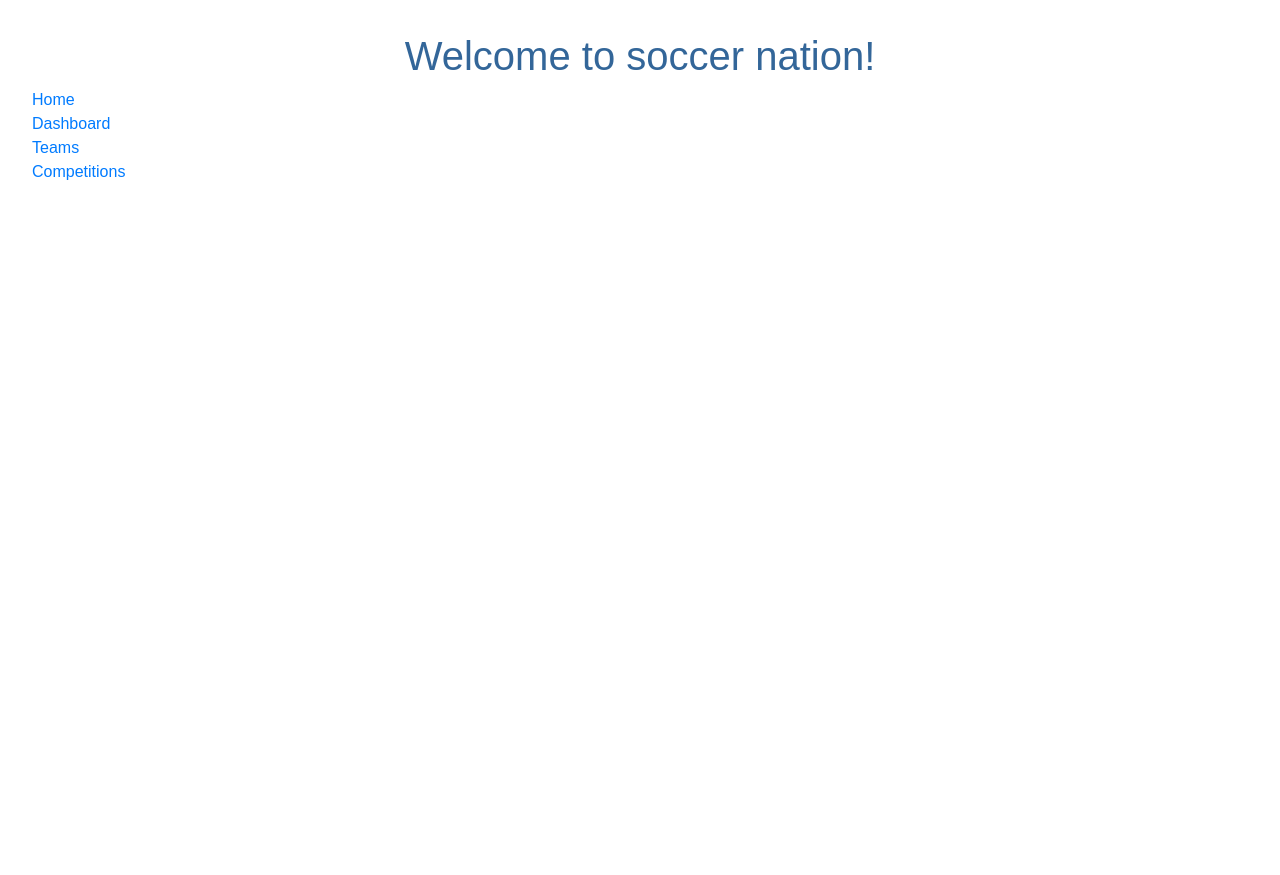
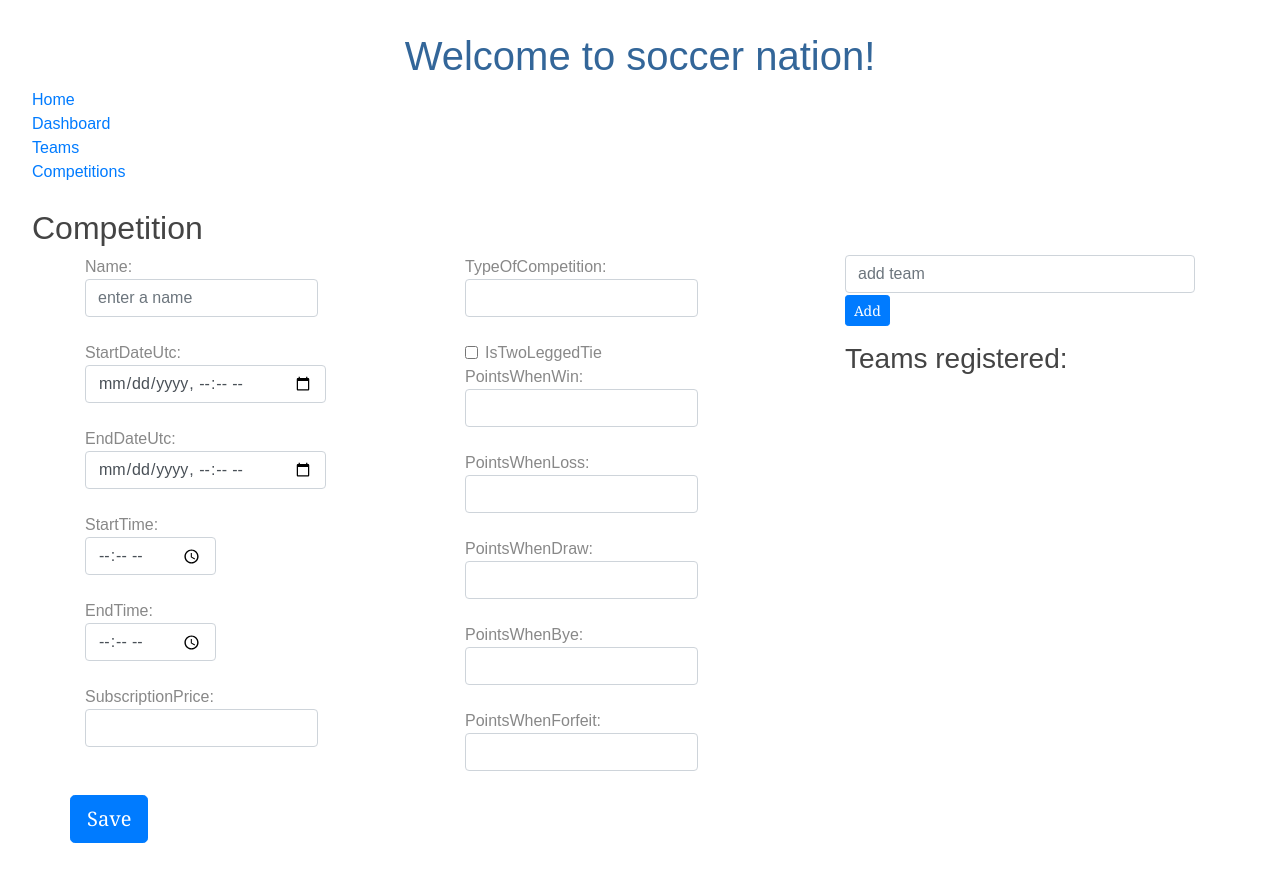
Before and after one commit to rogerhival/soccernation-web, an Angular app: page /competition/add in a window 1280 px wide. Before the commit the page ends 800 px from the top, so only its background shows below. Built offline with nearby package versions, Linux system fonts and the light colour scheme; no server answers.

Commit message:
add competition

```diff
--- a/src/app/app-routing.module.ts
+++ b/src/app/app-routing.module.ts
@@ -14,12 +14,13 @@ const routes: Routes = [
   { path: 'team', component: TeamDetailComponent },
   { path: 'team/:id', component: TeamDetailComponent },
   { path: 'competitions', component: CompetitionComponent },
+  { path: 'competition/add', component: CompetitionFormComponent },
   { path: 'competition/:id', component: CompetitionDetailComponent },
   { path: 'competition/:id/edit', component: CompetitionFormComponent },
+  { path: 'competitionOverview/:idCompetition', component: CompetitionOverviewComponent },
   { path: 'standings/:idCompetition', component: StandingsComponent },
   { path: 'company', component: CompanyComponent },
   { path: 'fixtureGenerate/:idCompetition', component: FixtureGenerateComponent },
-  { path: 'competitionOverview/:idCompetition', component: CompetitionOverviewComponent },
 ];
 
 @NgModule({
--- a/src/app/pages/competition/competition-form/competition-form.component.html
+++ b/src/app/pages/competition/competition-form/competition-form.component.html
@@ -95,6 +95,6 @@
     </div>
   </div>
   <div class="row">
-      <button class="btn btn-primary btn-lg" (click)="putCompetition()">Save</button>
+      <button class="btn btn-primary btn-lg" (click)="saveEditCompetition()">Save</button>
   </div>
 </div>
--- a/src/app/pages/competition/competition-form/competition-form.component.ts
+++ b/src/app/pages/competition/competition-form/competition-form.component.ts
@@ -23,16 +23,12 @@ export class CompetitionFormComponent implements OnInit {
 
   getCompetition() {
     this.route.params.subscribe(params => {
-      console.log(params);
       if (params['id']) {
         this.getCompetitionById(params['id']);
       }
-    });
-  }
-
-  getTeams(competitionId: any) {
-    this.competitionService.getTeams(competitionId).subscribe(data => {
-      this.teams = data;
+      else {
+        this.competition = { };
+      }
     });
   }
 
@@ -46,10 +42,23 @@ export class CompetitionFormComponent implements OnInit {
       });
   }
 
-  putCompetition() {
-    this.competitionService.putCompetition(this.competition.id, this.competition)
-      .subscribe((t) => {
-        this.location.back();
-      })
+  getTeams(competitionId: any) {
+    this.competitionService.getTeams(competitionId).subscribe(data => {
+      this.teams = data;
+    });
+  }
+
+  saveEditCompetition() {
+    if (this.competition.id) {
+      this.competitionService.updateCompetition(this.competition.id, this.competition)
+        .subscribe((t) => {
+          this.location.back();
+        });
+    } else {
+      this.competitionService.addCompetition(this.competition)
+        .subscribe((t) => {
+          this.location.back();
+        });
+    }
   }
 }
--- a/src/app/pages/competition/competition.component.html
+++ b/src/app/pages/competition/competition.component.html
@@ -7,5 +7,7 @@
     ->
     <button class="btn btn-primary btn-lg" (click)="onEditCompetition(comp.id)">Edit</button>
   </li>
-
 </ul>
+<div class="container">
+  <a class="btn btn-large btn-primary" routerLink="/competition/add" role="button">Create new competition</a>
+</div>
--- a/src/app/pages/index.ts
+++ b/src/app/pages/index.ts
@@ -6,7 +6,7 @@ export { UserComponent } from '../pages/user/user.component';
 export { CompetitionComponent } from '../pages/competition/competition.component';
 export { CompetitionDetailComponent } from '../pages/competition/competition-detail/competition-detail.component';
 export { CompetitionFormComponent } from '../pages/competition/competition-form/competition-form.component';
+export { CompetitionOverviewComponent } from '../pages/competition/competition-overview/competition-overview.component';
 export { StandingsComponent } from '../pages/standings/standings.component';
 export { CompanyComponent } from '../pages/company/company.component';
 export { FixtureGenerateComponent } from '../pages/fixture/fixture-generate/fixture-generate.component';
-export { CompetitionOverviewComponent } from '../pages/competition/competition-overview/competition-overview.component';
--- a/src/app/services/competition/competition.service.ts
+++ b/src/app/services/competition/competition.service.ts
@@ -20,7 +20,11 @@ export class CompetitionService {
     return this.api.get(url);
   }
 
-  putCompetition(id: string, competition: any) {
+  addCompetition(competition: any){
+    return this.api.post(`competitions`, competition);
+  }
+
+  updateCompetition(id: string, competition: any) {
     const url = `competitions/${id}`;
     return this.api.put(url, competition);
   }
```
